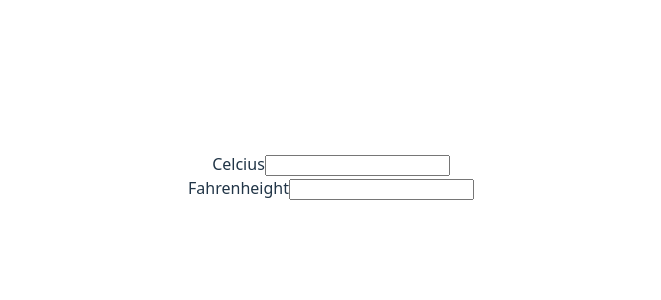
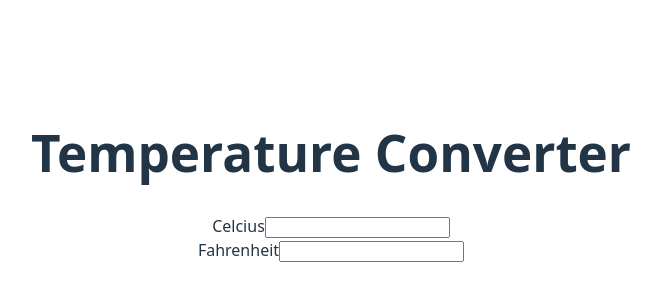
Before and after one commit to DVT-GradProgramme-Bongane/temp-app, a React (Vite) app: page / in a window 1280 px wide. Shown: the part 224-524 px from the top of the page, without its empty margins (309-970 px from the left). Built offline with nearby package versions, Linux system fonts and the light colour scheme.

Commit message:
Feature: Temperature state shared between celcius and fahrenheit

```diff
--- /dev/null
+++ b/src/components/TemperatureInput.tsx
@@ -0,0 +1,6 @@
+export default function TemperatureInputComponent() {
+    return (
+        <>
+        </>
+     );
+}
--- a/src/pages/Home.tsx
+++ b/src/pages/Home.tsx
@@ -1,16 +1,37 @@
+import { useState, type BaseSyntheticEvent } from "react";
+
 export default function HomePage() {
+    const [temperature, setTemperature] = useState<number>();
 
+    function handleTempOnChange(event: BaseSyntheticEvent){
+      setTemperature(event.target.value);
+    }
 
     return (
     <>
+      <header>
+        <h1 className="temperature-header">
+            Temperature Converter
+        </h1>
+      </header>
+
+
       <div className="temperature-input-output-container">
         <div className="temperature-input">
           <label htmlFor="celsius">Celcius</label>
-          <input id="celsius"/>
+          <input
+             id="celsius"
+             value={temperature}
+             onChange={handleTempOnChange}
+          />
         </div>
         <div className="temperature-input">
-          <label htmlFor="fahrenheit">Fahrenheight</label>
-          <input id="fahrenheit"/>
+          <label htmlFor="fahrenheit">Fahrenheit</label>
+          <input
+            id="fahrenheit"
+            value={temperature}
+            onChange={handleTempOnChange}
+            />
         </div>
       </div>
     </>
```
